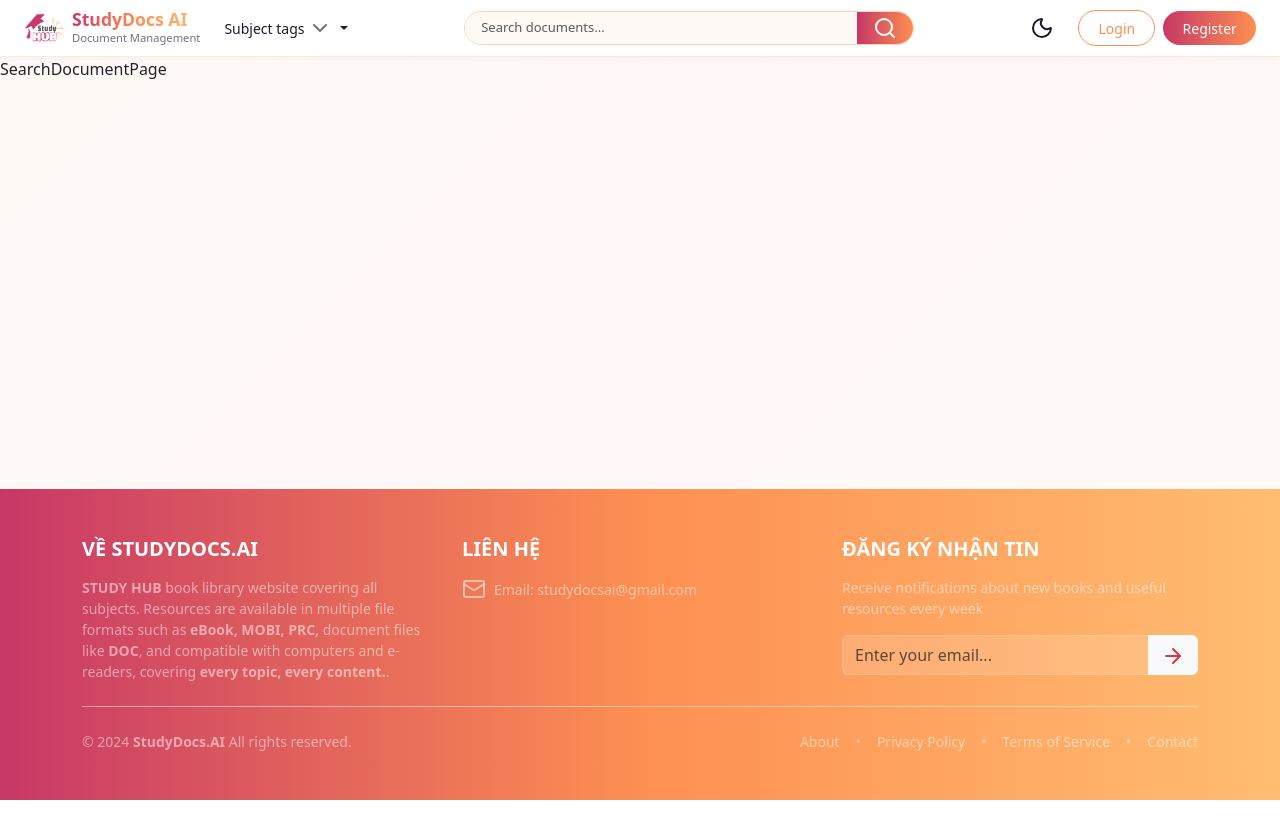
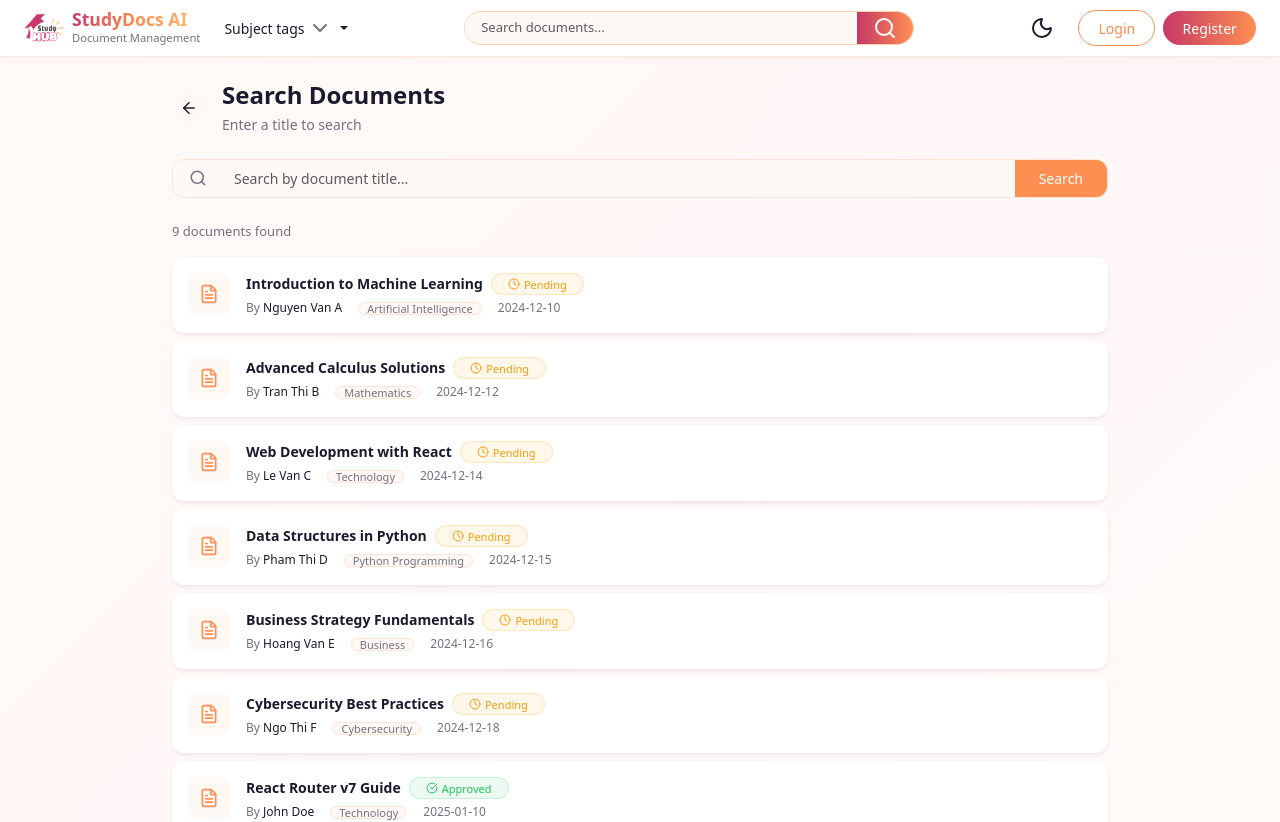
Before and after one commit to thuphan0108/FER_AI_STUDYHUB_Project, a React (Vite) app: page /search in a window 1280 px wide. Shown: the top 822 px of the page. Before the commit the page ends 800 px from the top, so only its background shows below. Built offline with nearby package versions, Linux system fonts and the light colour scheme.

Commit message:
SearchDocumentPage

```diff
--- a/src/app/components/layout/Navbar.jsx
+++ b/src/app/components/layout/Navbar.jsx
@@ -81,7 +81,7 @@ export function Navbar() {
                 </div>
 
                 {/* CHÍNH GIỮA: THANH TÌM KIẾM TOÀN CỤC */}
-                <form onSubmit={handleSearchSubmit} className="flex-grow-1 d-none d-md-flex justify-content-center" style={{ maxWidth: '450px' }}>
+                <form onSubmit={handleSearchSubmit} className="flex-grow-1 d-flex justify-content-center" style={{ maxWidth: '450px' }}>
                     <div className="input-group input-group-sm w-100" style={{ borderRadius: '20px', overflow: 'hidden', border: '1px solid var(--input-border)' }}>
                         <input
                             type="search"
--- a/src/app/pages/user/SearchDocumentPage.jsx
+++ b/src/app/pages/user/SearchDocumentPage.jsx
@@ -1,7 +1,209 @@
-import React from 'react'
+import { useMemo, useState } from 'react';
+import { useSearchParams, useNavigate } from 'react-router';
+import { useApp } from '../../context/AppContext.jsx';
+import { Search, FileText, Clock, CheckCircle, XCircle, ArrowLeft } from 'lucide-react';
 
 export default function SearchDocumentPage() {
+  const [searchParams] = useSearchParams();
+  const navigate = useNavigate();
+  const { user, documents } = useApp();
+  const [localQuery, setLocalQuery] = useState(searchParams.get('q') || '');
+
+  const query = searchParams.get('q') || '';
+
+  const results = useMemo(() => {
+    if (!query.trim()) return documents;
+    const q = query.toLowerCase();
+    return documents.filter((d) => d.title.toLowerCase().includes(q));
+  }, [documents, query]);
+
+  const handleSearch = (e) => {
+    e.preventDefault();
+    if (localQuery.trim()) {
+      navigate(`/search?q=${encodeURIComponent(localQuery.trim())}`);
+    }
+  };
+
+  const statusBadge = (status) => {
+    const map = {
+      pending: { color: '#f59e0b', icon: Clock },
+      approved: { color: '#22c55e', icon: CheckCircle },
+      rejected: { color: '#ef4444', icon: XCircle },
+    };
+    const s = map[status] || map.pending;
     return (
-        <div>SearchDocumentPage</div>
-    )
+      <span
+        className="badge rounded-pill fw-medium px-3 py-1 d-inline-flex align-items-center gap-1"
+        style={{
+          fontSize: '11px',
+          backgroundColor: status === 'approved' ? '#22c55e15' : status === 'rejected' ? '#ef444415' : '#f59e0b15',
+          color: s.color,
+          border: `1px solid ${s.color}30`,
+        }}
+      >
+        <s.icon size={12} />
+        {status.charAt(0).toUpperCase() + status.slice(1)}
+      </span>
+    );
+  };
+
+  return (
+    <div className="container py-4" style={{ maxWidth: '960px' }}>
+      {/* Header */}
+      <div className="d-flex align-items-center gap-3 mb-4">
+        <button
+          className="btn border-0 p-2 d-flex align-items-center justify-content-center rounded-circle"
+          style={{ backgroundColor: 'var(--surface-hover)' }}
+          onClick={() => navigate(-1)}
+        >
+          <ArrowLeft size={18} style={{ color: 'var(--foreground)' }} />
+        </button>
+        <div>
+          <h1 className="fw-bold mb-1" style={{ fontSize: '24px', color: 'var(--text-dark)' }}>
+            Search Documents
+          </h1>
+          <p className="mb-0" style={{ color: 'var(--text-muted)', fontSize: '14px' }}>
+            {query ? `Results for "${query}"` : 'Enter a title to search'}
+          </p>
+        </div>
+      </div>
+
+      {/* Search bar */}
+      <form onSubmit={handleSearch} className="mb-4">
+        <div className="input-group" style={{ borderRadius: '12px', overflow: 'hidden', border: '1px solid var(--border)' }}>
+          <span
+            className="input-group-text border-0 d-flex align-items-center px-3"
+            style={{ backgroundColor: 'var(--input-background)' }}
+          >
+            <Search size={18} style={{ color: 'var(--text-muted)' }} />
+          </span>
+          <input
+            type="search"
+            className="form-control border-0 py-2"
+            placeholder="Search by document title..."
+            value={localQuery}
+            onChange={(e) => setLocalQuery(e.target.value)}
+            style={{
+              boxShadow: 'none',
+              fontSize: '14px',
+              backgroundColor: 'var(--input-background)',
+              color: 'var(--foreground)',
+            }}
+          />
+          <button
+            type="submit"
+            className="btn px-4 fw-medium border-0"
+            style={{ backgroundColor: 'var(--primary)', color: '#fff', fontSize: '14px' }}
+          >
+            Search
+          </button>
+        </div>
+      </form>
+
+      {/* Results */}
+      {results.length === 0 ? (
+        <div className="text-center py-5">
+          <div
+            className="d-flex align-items-center justify-content-center mx-auto mb-3 rounded-circle"
+            style={{ width: '64px', height: '64px', backgroundColor: 'var(--surface-hover)' }}
+          >
+            <Search size={28} style={{ color: 'var(--text-muted)' }} />
+          </div>
+          <h5 className="fw-bold mb-1" style={{ color: 'var(--text-dark)' }}>No documents found</h5>
+          <p className="mb-0" style={{ color: 'var(--text-muted)', fontSize: '14px' }}>
+            {query ? `No document with title containing "${query}"` : 'Type a title above and click Search'}
+          </p>
+        </div>
+      ) : (
+        <>
+          <p className="mb-3 fw-medium" style={{ color: 'var(--text-muted)', fontSize: '13px' }}>
+            {results.length} document{results.length !== 1 ? 's' : ''} found
+            {query && <> for "<strong style={{ color: 'var(--foreground)' }}>{query}</strong>"</>}
+          </p>
+          <div className="d-flex flex-column gap-2">
+            {results.map((doc) => (
+              <div
+                key={doc.id}
+                className="card border-0 shadow-sm"
+                style={{
+                  borderRadius: '12px',
+                  backgroundColor: 'var(--card)',
+                  cursor: user ? 'pointer' : 'default',
+                  transition: 'transform 0.15s, box-shadow 0.15s',
+                }}
+                onMouseEnter={(e) => {
+                  if (!user) return;
+                  e.currentTarget.style.transform = 'translateY(-1px)';
+                  e.currentTarget.style.boxShadow = '0 4px 12px rgba(0,0,0,0.1)';
+                }}
+                onMouseLeave={(e) => {
+                  e.currentTarget.style.transform = '';
+                  e.currentTarget.style.boxShadow = '';
+                }}
+                onClick={() => user && navigate(`/document/${doc.id}`)}
+                role={user ? 'button' : undefined}
+                tabIndex={user ? 0 : undefined}
+                onKeyDown={(e) => {
+                  if (user && (e.key === 'Enter' || e.key === ' ')) {
+                    e.preventDefault();
+                    navigate(`/document/${doc.id}`);
+                  }
+                }}
+              >
+                <div className="card-body p-3">
+                  <div className="d-flex align-items-start gap-3">
+                    <div
+                      className="d-flex align-items-center justify-content-center flex-shrink-0 rounded-3"
+                      style={{
+                        width: '42px',
+                        height: '42px',
+                        backgroundColor: 'var(--surface-hover)',
+                      }}
+                    >
+                      <FileText size={20} style={{ color: 'var(--primary)' }} />
+                    </div>
+                    <div className="flex-grow-1 min-w-0">
+                      <div className="d-flex align-items-center gap-2 mb-1 flex-wrap">
+                        <h6
+                          className="fw-semibold mb-0 text-truncate"
+                          style={{ color: 'var(--text-dark)', fontSize: '14px', maxWidth: '400px' }}
+                        >
+                          {doc.title}
+                        </h6>
+                        {statusBadge(doc.status)}
+                      </div>
+                      <div className="d-flex flex-wrap align-items-center gap-3">
+                        <span style={{ color: 'var(--text-muted)', fontSize: '12px' }}>
+                          By <span className="fw-medium" style={{ color: 'var(--foreground)' }}>{doc.author}</span>
+                        </span>
+                        <span
+                          className="badge rounded-pill fw-medium px-2 py-0"
+                          style={{
+                            fontSize: '11px',
+                            backgroundColor: 'var(--surface-hover)',
+                            color: 'var(--text-muted)',
+                            border: '1px solid var(--border)',
+                          }}
+                        >
+                          {doc.subject}
+                        </span>
+                        <span style={{ color: 'var(--text-muted)', fontSize: '12px' }}>
+                          {doc.uploadedAt}
+                        </span>
+                      </div>
+                    </div>
+                    {user && (
+                      <span className="flex-shrink-0 d-none d-sm-inline" style={{ color: 'var(--primary)', fontSize: '13px', fontWeight: 500, whiteSpace: 'nowrap' }}>
+                        View details →
+                      </span>
+                    )}
+                  </div>
+                </div>
+              </div>
+            ))}
+          </div>
+        </>
+      )}
+    </div>
+  );
 }
```
